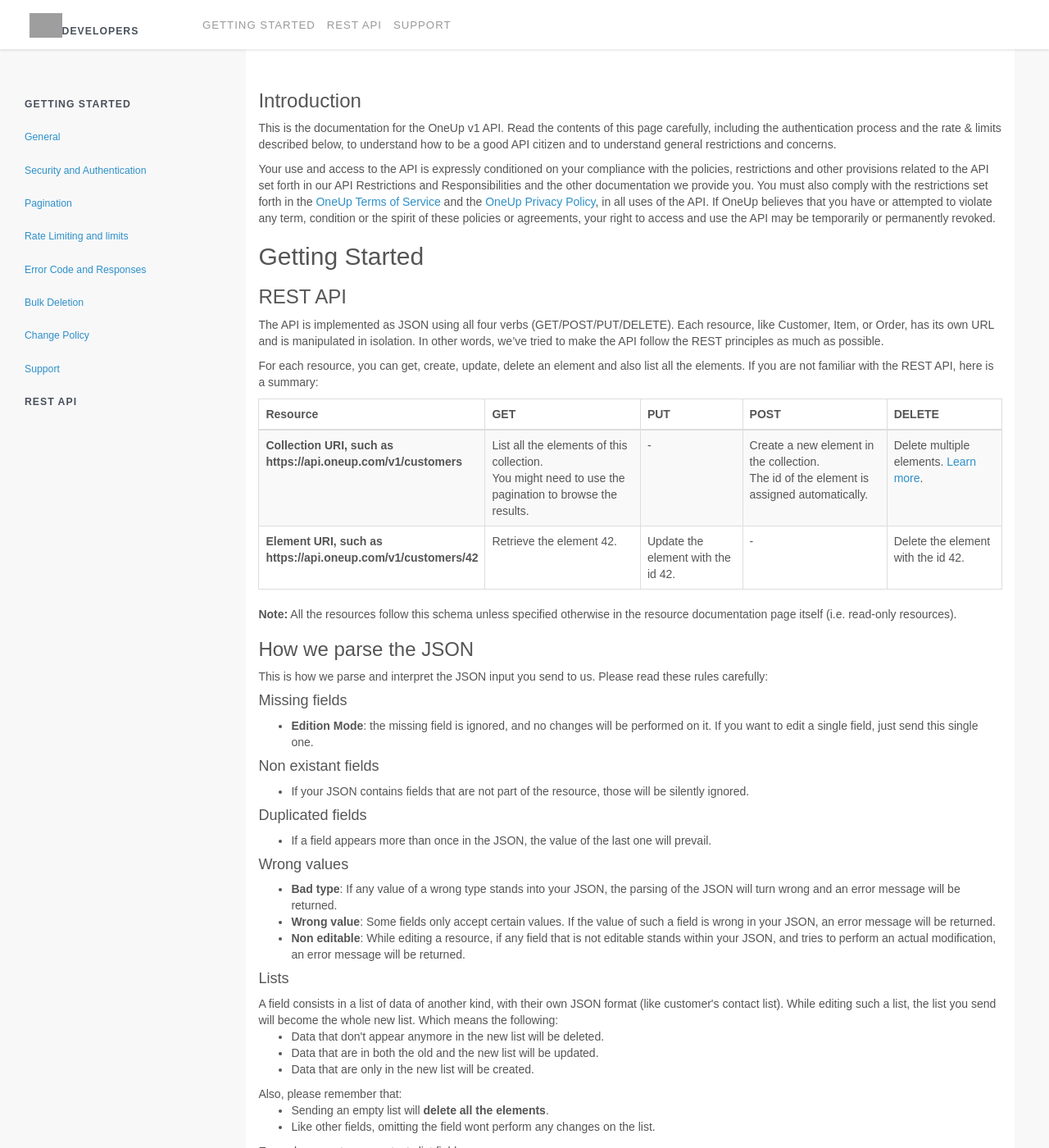
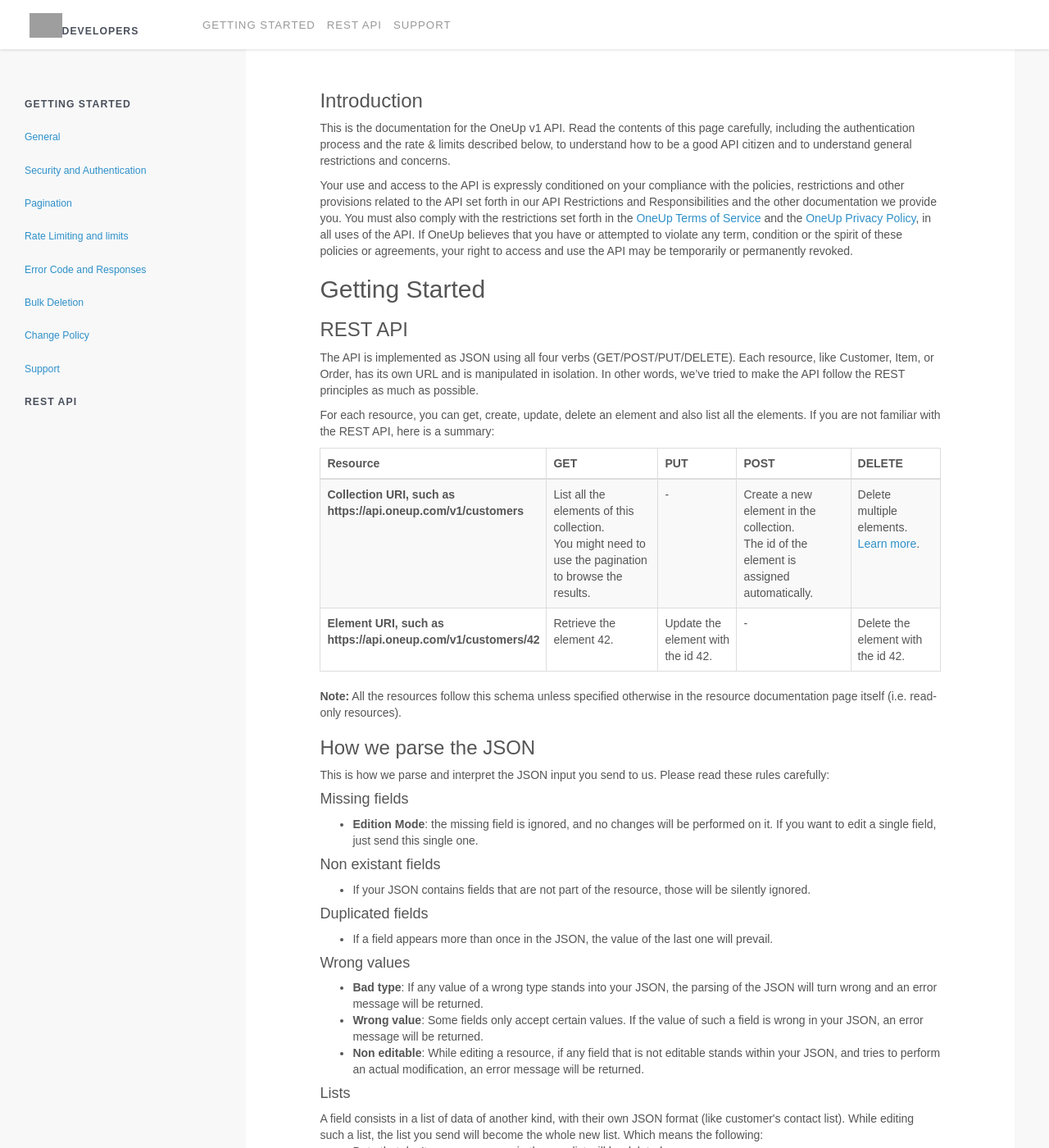
Before and after one commit to myERP/myerp.github.io, a Jekyll site: the page built from index.html, in a window 1280 px wide and 1400 px high. Shown: the whole window at 82% size. Built offline with Jekyll 4.4.1, drawn with Linux system fonts in a browser that asks for light colours; nearby versions of some CDN libraries; Markdown is read by kramdown in place of the engine named in the settings; grey boxes are pictures that could not be loaded.

```diff
--- a/css/main.css
+++ b/css/main.css
@@ -17,7 +17,7 @@ body {
     background: hsla(0,0%,100%,.95);
     box-shadow: 0 1px 3px rgba(27,36,50,.15);
     height: 60px;
-    position: relative;
+    position: fixed;
     -webkit-transform: translateX(0);
     transform: translateX(0);
     transition: -webkit-transform .45s cubic-bezier(.33,0,.2,1);
@@ -109,11 +109,8 @@ body {
 }
 
 .layout-sidebar .post-wrapper {
-    padding-left: 15px;
-    padding-right: 15px;
-    padding-bottom: 40px;
-    padding-top: 30px;
     position: relative;
+    padding: 90px;
     margin-left: 2%;
     background: #fff;
     min-height: 1000px;
@@ -128,7 +125,9 @@ body {
 
 */
 .sidebar-nav {
-    margin-top: 55px;
+    margin-top: 115px;
+    max-height: 100%;
+    overflow-y: auto;
 }
 
 .sidebar-nav ul {
```
Also changed, not shown: _includes/head.html (+6 -6 lines).
